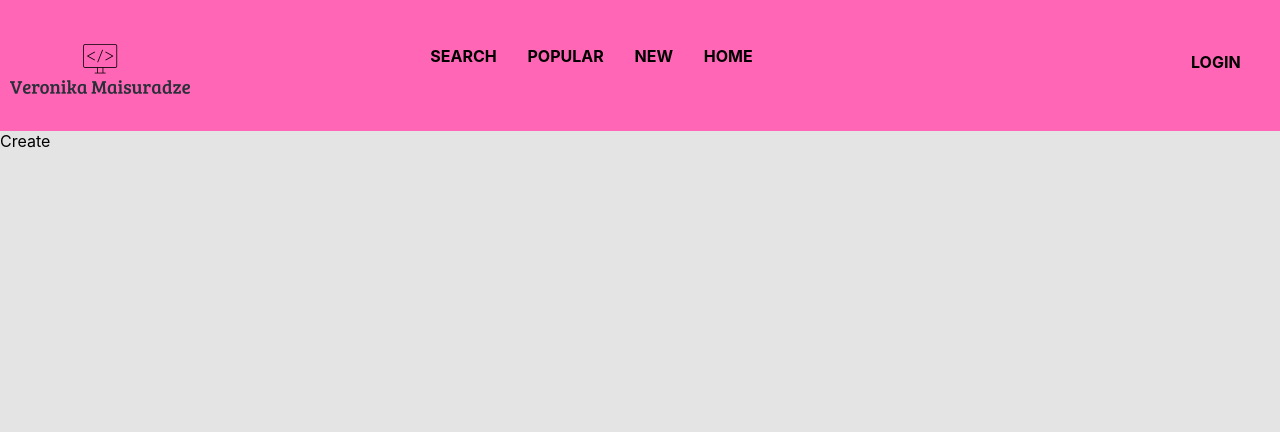
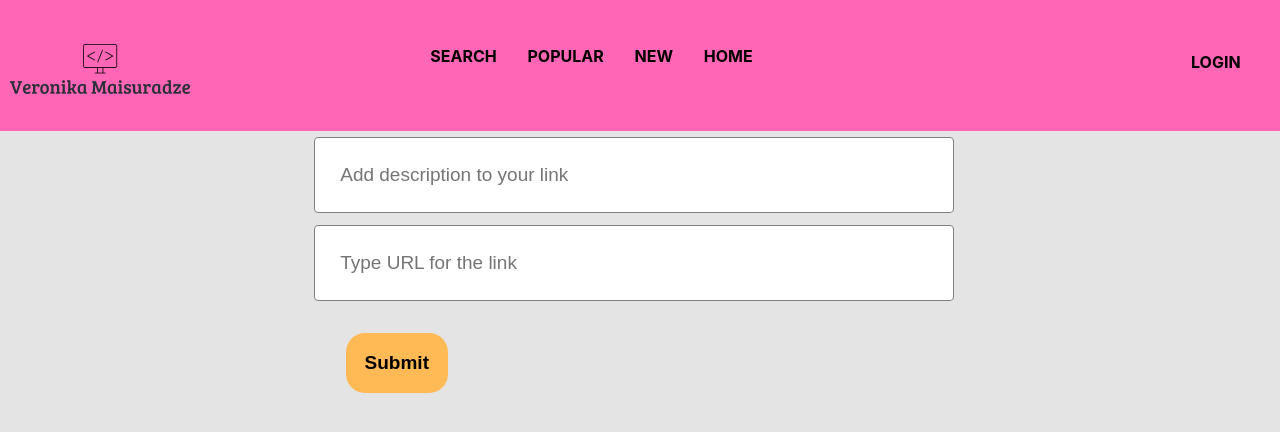
Before and after one commit to veronika333/React-Firebase-App, a React (Create React App) app: page /create in a window 1280 px wide. Shown: the top 432 px of the page. Built offline with nearby package versions, Linux system fonts and the light colour scheme; no server answers.

Commit message:
link can be added, user redirected to main page, information comes to firestore

```diff
--- /dev/null
+++ b/src/components/Auth/login/validateCreateLink.js
@@ -0,0 +1,23 @@
+
+export default function validateCreateLink(values) {
+    let errors = {}
+
+    //Description errors
+if(!values.description){
+errors.description = "Description required";
+}
+else if
+(values.description.length < 11)
+{
+    errors.description = "Description must be longer than 10 characters";
+}
+    //URL error
+if (!values.url){
+   errors.url = "URL required";
+}
+else if (!/^(http:\/\/www\.|https:\/\/www\.|http:\/\/|https:\/\/)?[a-z0-9]+([\.]{1}[a-z0-9]+)*\.[a-z]{2,5}(:[0-9]{1,5})?(\/.*)?$/.test(values.url)) {
+    errors.url = "Please provide a valid URL"
+}
+    //return errors object to send it back to handleSubmit in the hook useFormValid
+    return errors;
+}
--- a/src/components/Create.js
+++ b/src/components/Create.js
@@ -1,9 +1,66 @@
 import React from 'react';
+import useFormValid from '../components/Auth/login/useFormValid'; //import custom hook
+import validateCreateLink from '../components/Auth/login/validateCreateLink';
+import { FirebaseContext } from '../../src/components/firebase';
 
-export default function Create() {
+const INITIAL_STATE = {  //creating object with initial state
+    description: "",
+    url: ""
+}
+
+export default function Create(props) {
+    const { firebase, user } = React.useContext(FirebaseContext) //getting access to firebase
+    //second argument is validation function
+ const { handleSubmit, handleChange, values, errors } = useFormValid(INITIAL_STATE, validateCreateLink, handleCreateLink)  //executing the hook in the top of component, pass in initial state
+    //authenticate users; it will be called only if the form is valid
+    function handleCreateLink(){
+   //check if the user is authenticated
+if(!user){
+props.history.push('/login')
+}
+//else if we have a user
+else {
+const {url, description} = values;
+const newLink = {
+    url,
+    description,
+    postedBy: {
+        id: user.uid,
+        name: user.displayName
+    },
+    votes: [],
+    comments: [],
+    created: Date.now()
+}
+//the method will create a new collection if we don't have one currently
+firebase.db.collection('links').add(newLink) //to add a new link, passing add method with newLink object
+props.history.push('/');
+}
+    }
+
     return (
-        <div>
-            Create
-        </div>
+        <form onSubmit={handleSubmit}>
+            <input
+            onChange={handleChange}
+            value = {values.description}
+            name="description"
+            placeholder="Add description to your link"
+            autoComplete="off"
+            type="text"
+            className={errors.description && 'error-text'}>
+            </input>
+    {errors.description && <p className="error-text">{errors.description}</p>}
+            <input
+            onChange={handleChange}
+            value={values.url}
+            name="url"
+            placeholder="Type URL for the link"
+            autoComplete="off"
+            type="text"
+            className={errors.url && 'error-text'}>
+            </input>
+            {errors.url && <p className="error-text">{errors.url}</p>}
+            <button type="submit">Submit</button>
+        </form>
     )
 }
--- a/src/components/firebase/firebase.js
+++ b/src/components/firebase/firebase.js
@@ -11,7 +11,8 @@ class Firebase {
         app.initializeApp(firebaseConfig);
         //auth() method gives access to authentification related features
        // this.auth , so that we can reference it across the class
-        this.auth = app.auth()
+        this.auth = app.auth();
+        this.db = app.firestore(); //vreating this -reference within the class
     }
 
     //have to await, because these methods return promises
```
